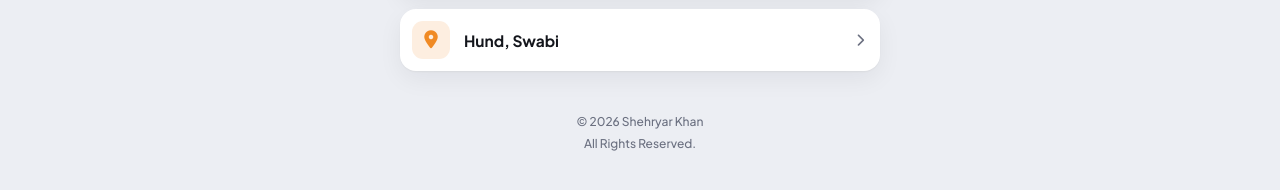
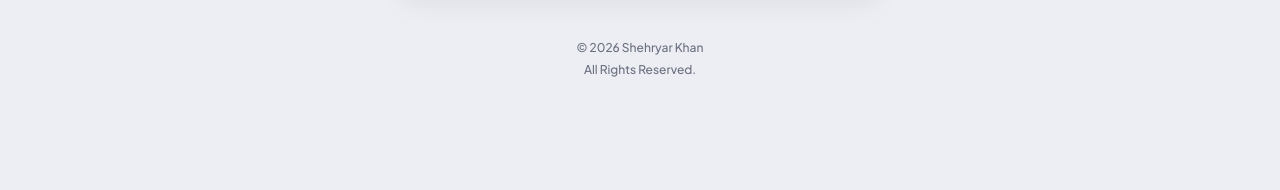
Before and after one commit to shehrology/Shajra-E-Nasab, a plain HTML site: page index.html in a window 1280 px wide. Shown: the part 766-956 px from the top of the page. After the commit the page ends 886 px from the top, so only its background shows below. Drawn offline with Linux system fonts and the light colour scheme.

Commit message:
Update index.html

```diff
--- a/index.html
+++ b/index.html
@@ -141,10 +141,6 @@ a:focus-visible,button:focus-visible{outline:3px solid var(--ring-a);outline-off
         <i class="fa-solid fa-chevron-right go"></i>
       </a>
 
-      <a class="link" style="--c:#f08a24" href="YOUR_HUND_LINK" target="_blank" rel="noopener">
-        <span class="chip"><i class="fa-solid fa-location-dot"></i></span>
-        <span class="t">Hund, Swabi</span>
-        <i class="fa-solid fa-chevron-right go"></i>
       </a>
     </div>
   </main>
```
